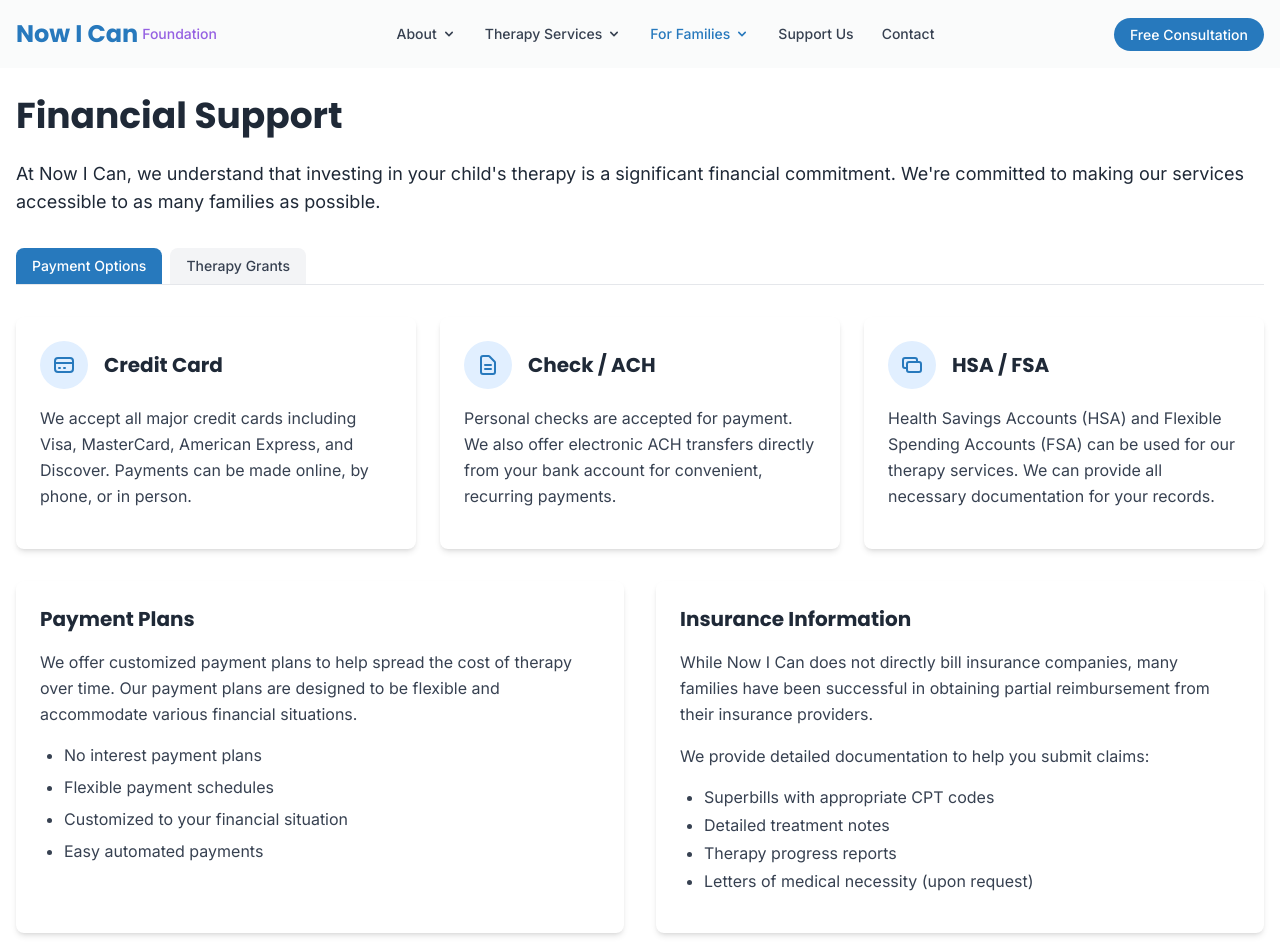
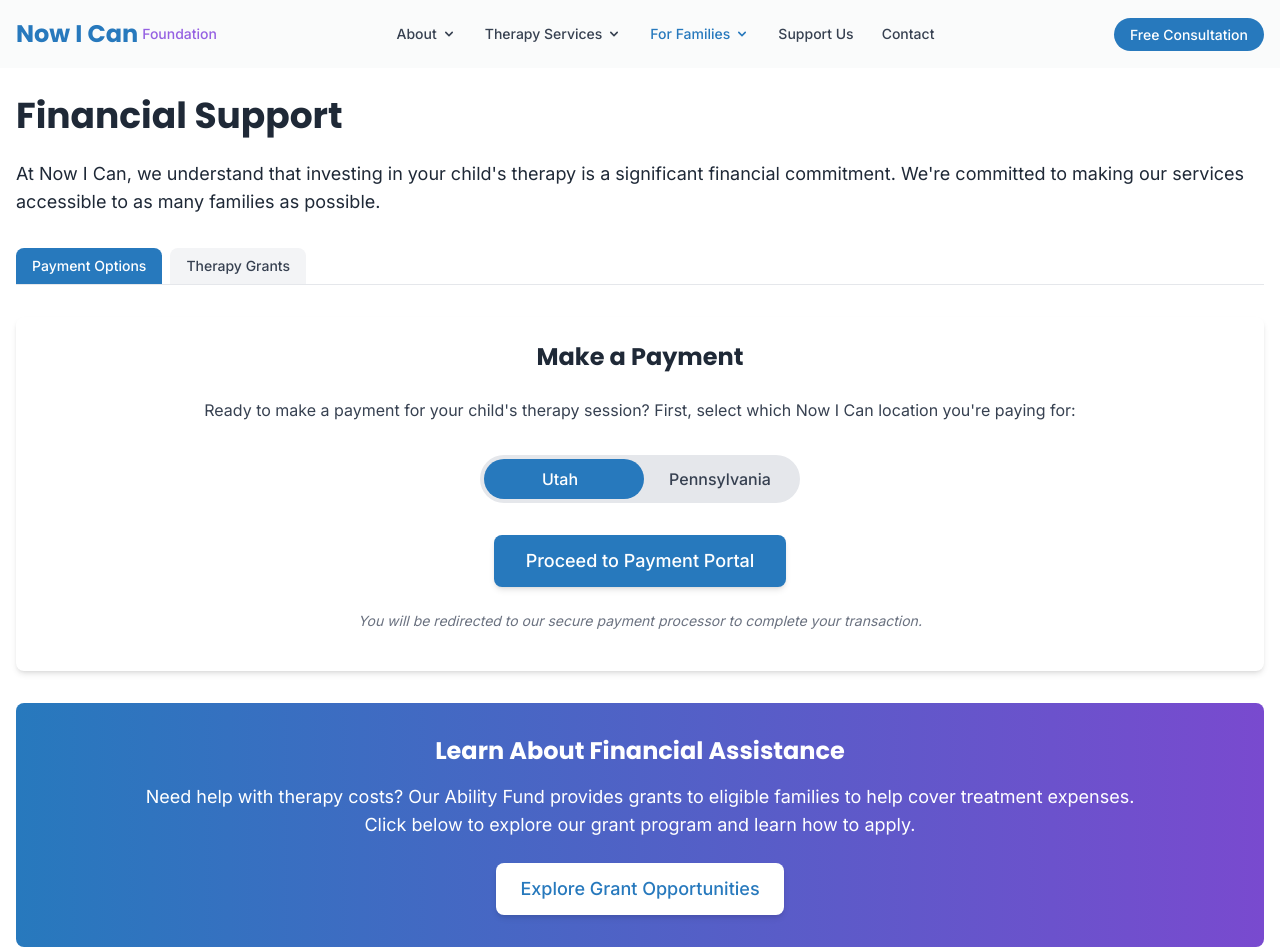
Before and after one commit to Connorisdunn/NowICan, a React (Vite) app: page /for-families/financial-support in a window 1280 px wide. Shown: the top 952 px of the page. Built offline with nearby package versions, Linux system fonts and the light colour scheme.

Commit message:
Change payment page

```diff
--- a/src/pages/families/FinancialSupport.jsx
+++ b/src/pages/families/FinancialSupport.jsx
@@ -1,12 +1,13 @@
 import React, { useState } from 'react';
 import { Link } from 'react-router-dom';
-import PaymentProcessor from '../../components/families/PaymentProcessor';
 
 const FinancialSupport = () => {
   const [activeTab, setActiveTab] = useState('payment-options');
-  const [showPaymentForm, setShowPaymentForm] = useState(false);
   const [showGrantForm, setShowGrantForm] = useState(false);
   const [selectedLocation, setSelectedLocation] = useState('utah');
+
+  // Payment form URL
+  const paymentFormUrl = "https://secure.lglforms.com/form_engine/s/bt5gHYdbJSqj7-OB4eA91Q";
 
   return (
     <div className="min-h-screen pt-24 pb-16">
@@ -43,130 +44,66 @@
 
         {/* Payment Options Content */}
         {activeTab === 'payment-options' && (
-          <>
-            {!showPaymentForm ? (
-              <>
-                <section className="mb-8">
-                  <div className="grid grid-cols-1 md:grid-cols-3 gap-6">
-                    <div className="bg-white rounded-lg shadow-md p-6">
-                      <div className="flex items-center mb-4">
-                        <div className="bg-blue-100 p-3 rounded-full mr-4">
-                          <svg xmlns="http://www.w3.org/2000/svg" className="h-6 w-6 text-blue-600" fill="none" viewBox="0 0 24 24" stroke="currentColor">
-                            <path strokeLinecap="round" strokeLinejoin="round" strokeWidth={2} d="M3 10h18M7 15h1m4 0h1m-7 4h12a3 3 0 003-3V8a3 3 0 00-3-3H6a3 3 0 00-3 3v8a3 3 0 003 3z" />
-                          </svg>
-                        </div>
-                        <h3 className="text-xl font-bold">Credit Card</h3>
-                      </div>
-                      <p className="text-gray-700">
-                        We accept all major credit cards including Visa, MasterCard, American Express, and Discover.
-                        Payments can be made online, by phone, or in person.
-                      </p>
-                    </div>
+          <section className="mb-8">
+            <div className="bg-white rounded-lg shadow-md p-6">
+              <h2 className="text-2xl font-bold mb-6 text-center">Make a Payment</h2>
+              <p className="text-gray-700 mb-8 text-center">
+                Ready to make a payment for your child's therapy session? First, select which Now I Can location you're paying for:
+              </p>
 
-                    <div className="bg-white rounded-lg shadow-md p-6">
-                      <div className="flex items-center mb-4">
-                        <div className="bg-blue-100 p-3 rounded-full mr-4">
-                          <svg xmlns="http://www.w3.org/2000/svg" className="h-6 w-6 text-blue-600" fill="none" viewBox="0 0 24 24" stroke="currentColor">
-                            <path strokeLinecap="round" strokeLinejoin="round" strokeWidth={2} d="M9 12h6m-6 4h6m2 5H7a2 2 0 01-2-2V5a2 2 0 012-2h5.586a1 1 0 01.707.293l5.414 5.414a1 1 0 01.293.707V19a2 2 0 01-2 2z" />
-                          </svg>
-                        </div>
-                        <h3 className="text-xl font-bold">Check / ACH</h3>
-                      </div>
-                      <p className="text-gray-700">
-                        Personal checks are accepted for payment. We also offer electronic ACH transfers directly from your
-                        bank account for convenient, recurring payments.
-                      </p>
-                    </div>
+              <div className="mb-8 flex justify-center">
+                <div className="relative inline-flex items-center bg-gray-200 rounded-full h-12 w-80">
+                  {/* Utah Button */}
+                  <button
+                    className={`absolute left-0 w-1/2 h-10 rounded-full transition-all duration-300 flex items-center justify-center font-medium z-10 ${
+                      selectedLocation === 'utah'
+                      ? 'text-white'
+                      : 'text-gray-700'
+                    }`}
+                    onClick={() => setSelectedLocation('utah')}
+                  >
+                    Utah
+                  </button>
 
-                    <div className="bg-white rounded-lg shadow-md p-6">
-                      <div className="flex items-center mb-4">
-                        <div className="bg-blue-100 p-3 rounded-full mr-4">
-                          <svg xmlns="http://www.w3.org/2000/svg" className="h-6 w-6 text-blue-600" fill="none" viewBox="0 0 24 24" stroke="currentColor">
-                            <path strokeLinecap="round" strokeLinejoin="round" strokeWidth={2} d="M17 9V7a2 2 0 00-2-2H5a2 2 0 00-2 2v6a2 2 0 002 2h2m2 4h10a2 2 0 002-2v-6a2 2 0 00-2-2H9a2 2 0 00-2 2v6a2 2 0 002 2z" />
-                          </svg>
-                        </div>
-                        <h3 className="text-xl font-bold">HSA / FSA</h3>
-                      </div>
-                      <p className="text-gray-700">
-                        Health Savings Accounts (HSA) and Flexible Spending Accounts (FSA) can be used for our therapy
-                        services. We can provide all necessary documentation for your records.
-                      </p>
-                    </div>
-                  </div>
-                </section>
+                  {/* Pennsylvania Button */}
+                  <button
+                    className={`absolute right-0 w-1/2 h-10 rounded-full transition-all duration-300 flex items-center justify-center font-medium z-10 ${
+                      selectedLocation === 'pennsylvania'
+                      ? 'text-white'
+                      : 'text-gray-700'
+                    }`}
+                    onClick={() => setSelectedLocation('pennsylvania')}
+                  >
+                    Pennsylvania
+                  </button>
 
-                <section className="mb-8">
-                  <div className="grid grid-cols-1 md:grid-cols-2 gap-8">
-                    <div className="bg-white rounded-lg shadow-md p-6">
-                      <h3 className="text-xl font-bold mb-4">Payment Plans</h3>
-                      <p className="text-gray-700 mb-4">
-                        We offer customized payment plans to help spread the cost of therapy over time. Our payment plans are
-                        designed to be flexible and accommodate various financial situations.
-                      </p>
-                      <ul className="list-disc pl-6 space-y-2 text-gray-700">
-                        <li>No interest payment plans</li>
-                        <li>Flexible payment schedules</li>
-                        <li>Customized to your financial situation</li>
-                        <li>Easy automated payments</li>
-                      </ul>
-                    </div>
+                  {/* Sliding Background */}
+                  <span
+                    className={`absolute h-10 w-1/2 rounded-full transition-all duration-300 ease-in-out ${
+                      selectedLocation === 'utah' ? 'left-1 bg-blue-600' : 'left-40 bg-purple-600'
+                    }`}
+                  ></span>
+                </div>
+              </div>
 
-                    <div className="bg-white rounded-lg shadow-md p-6">
-                      <h3 className="text-xl font-bold mb-4">Insurance Information</h3>
-                      <p className="text-gray-700 mb-4">
-                        While Now I Can does not directly bill insurance companies, many families have been successful in
-                        obtaining partial reimbursement from their insurance providers.
-                      </p>
-                      <p className="text-gray-700 mb-4">
-                        We provide detailed documentation to help you submit claims:
-                      </p>
-                      <ul className="list-disc pl-6 space-y-1 text-gray-700 mb-4">
-                        <li>Superbills with appropriate CPT codes</li>
-                        <li>Detailed treatment notes</li>
-                        <li>Therapy progress reports</li>
-                        <li>Letters of medical necessity (upon request)</li>
-                      </ul>
-                    </div>
-                  </div>
-                </section>
+              <div className="flex justify-center">
+                <a
+                  href={paymentFormUrl}
+                  target="_blank"
+                  rel="noopener noreferrer"
+                  className={`btn text-white text-lg px-8 py-3 ${
+                    selectedLocation === 'utah' ? 'bg-blue-600 hover:bg-blue-700' : 'bg-purple-600 hover:bg-purple-700'
+                  }`}
+                >
+                  Proceed to Payment Portal
+                </a>
+              </div>
 
-                <section className="mb-8">
-                  <div className="bg-white rounded-lg shadow-md p-6">
-                    <div className="flex justify-between items-center flex-wrap mb-6">
-                      <h2 className="text-2xl font-bold">Make a Payment</h2>
-                      <button
-                        onClick={() => setShowPaymentForm(true)}
-                        className="btn bg-blue-600 text-white hover:bg-blue-700 text-center"
-                      >
-                        Access Payment Portal
-                      </button>
-                    </div>
-                    <p className="text-gray-700">
-                      Ready to make a payment for your child's therapy session? We've made it simple and secure
-                      to pay online through our payment portal. If you need assistance with your payment, please
-                      contact our financial team.
-                    </p>
-                  </div>
-                </section>
-              </>
-            ) : (
-              <div>
-                <div className="mb-6 flex justify-between items-center">
-                  <h2 className="text-2xl font-bold">Payment Portal</h2>
-                  <button
-                    onClick={() => setShowPaymentForm(false)}
-                    className="px-4 py-2 bg-gray-200 hover:bg-gray-300 rounded-md text-gray-800 flex items-center"
-                  >
-                    <svg xmlns="http://www.w3.org/2000/svg" className="h-5 w-5 mr-1" fill="none" viewBox="0 0 24 24" stroke="currentColor">
-                      <path strokeLinecap="round" strokeLinejoin="round" strokeWidth={2} d="M15 19l-7-7 7-7" />
-                    </svg>
-                    Back to Payment Options
-                  </button>
-                </div>
-                <PaymentProcessor />
-              </div>
-            )}
-          </>
+              <p className="text-gray-500 text-sm italic text-center mt-6">
+                You will be redirected to our secure payment processor to complete your transaction.
+              </p>
+            </div>
+          </section>
         )}
 
         {/* Therapy Grants Content */}
@@ -407,17 +344,20 @@
         )}
 
         <div className="bg-gradient-to-r from-blue-600 to-purple-600 rounded-lg p-8 text-white text-center">
-          <h2 className="text-2xl font-bold mb-4">Need Help with Financial Options?</h2>
+          <h2 className="text-2xl font-bold mb-4">Learn About Financial Assistance</h2>
           <p className="text-lg mb-6">
-            Our team is here to help you navigate your financial options and find the best solution for your family.
-            Contact us today to discuss your specific needs.
+            Need help with therapy costs? Our Ability Fund provides grants to eligible families to help cover treatment expenses.<br></br>
+            Click below to explore our grant program and learn how to apply.
           </p>
-          <Link
-            to="/contact-us"
+          <button
+            onClick={() => {
+              setActiveTab('therapy-grants');
+              window.scrollTo({ top: 0, behavior: 'smooth' });
+            }}
             className="btn bg-white text-blue-600 hover:bg-blue-50"
           >
-            Contact Our Financial Team
-          </Link>
+            Explore Grant Opportunities
+          </button>
         </div>
       </div>
     </div>
```
